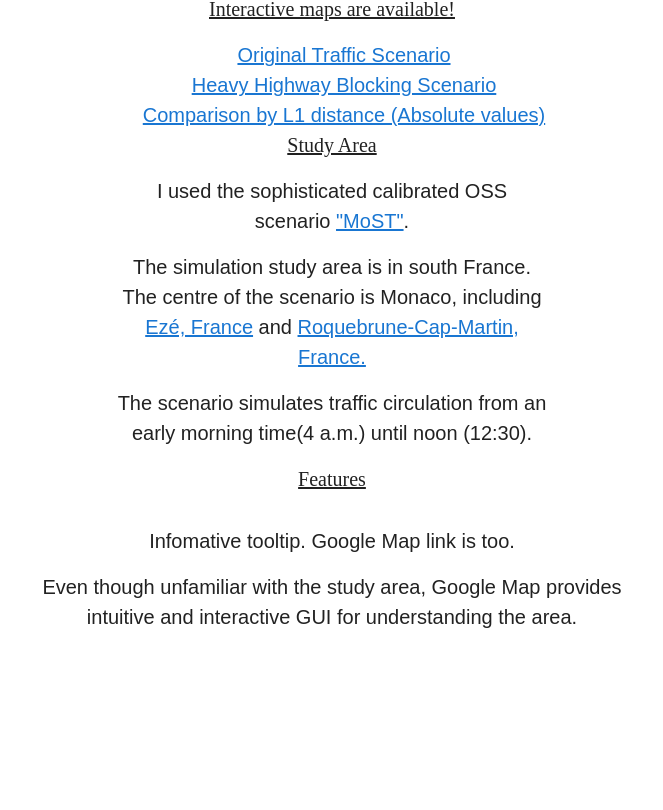
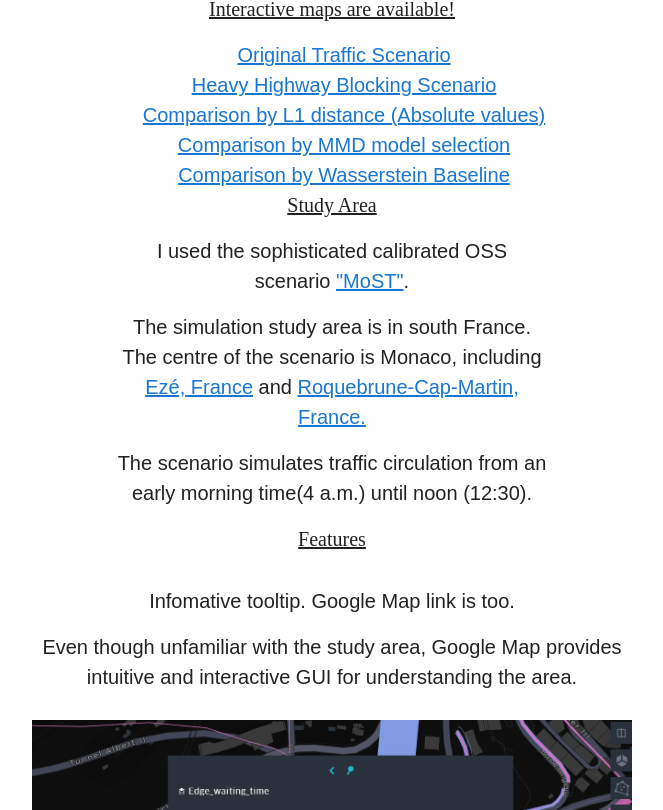
Before and after one commit to Kensuke-Mitsuzawa/Kensuke-Mitsuzawa.github.io, a Vue app: page /#/portfolio-gis in a window 1280 px wide. Shown: the part 770-1580 px from the top of the page, without its empty margins (308-971 px from the left). Built offline with nearby package versions, Linux system fonts and the light colour scheme; a web font is replaced by a local one; what vue-katex would draw is missing.

Commit message:
added new links

```diff
--- a/src/views/Portfolio-GIS.vue
+++ b/src/views/Portfolio-GIS.vue
@@ -49,6 +49,20 @@ Heavy Highway Blocking Scenario</a></li>
 target="_blank"
 href="https://kepler.gl/demo/map?mapUrl=https://dl.dropboxusercontent.com/scl/fi/35tbr4ojfzeg6tk7lvjwc/MOST-L1-comparison-2024-04-03.json?rlkey=y3rqdjef2ub8nyjnvt3h8rzau&dl=0">
 Comparison by L1 distance (Absolute values)</a></li>
+<li>
+<a
+target="_blank"
+href="
+https://kepler.gl/demo/map?mapUrl=https://dl.dropboxusercontent.com/scl/fi/gi4d1fzwkikozln7idjtm/MOST-heavy-blocking-scenario-mmd-model-selection-2024-04-04.json?rlkey=um3a1ka4q7ugxk9scfvsr89c8&dl=0"
+>
+Comparison by MMD model selection</a></li>
+<li>
+<a
+target="_blank"
+href="
+https://kepler.gl/demo/map?mapUrl=https://dl.dropboxusercontent.com/scl/fi/rm2zcmziatnxi35kvnbf8/MOST-heavy-blocking-scenario-wasserstein-baseline-2024-04-04.json?rlkey=bu1g3bsoqxrtob9tnmjoob1uw&dl=0"
+>
+Comparison by Wasserstein Baseline</a></li>
                 </ul>
               </div>
             </v-row>
```
Also changed, not shown: 7 other files (tests, documents, lock files or other folders).
